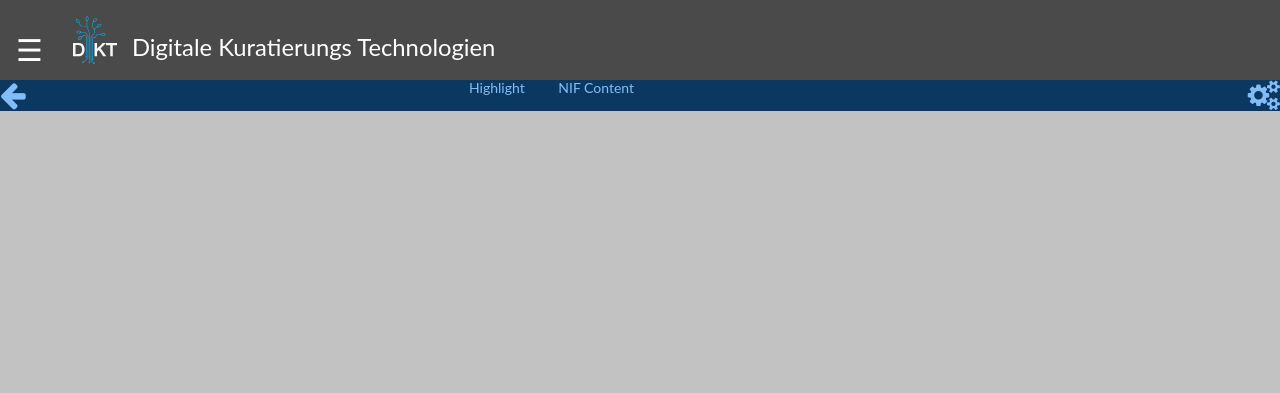
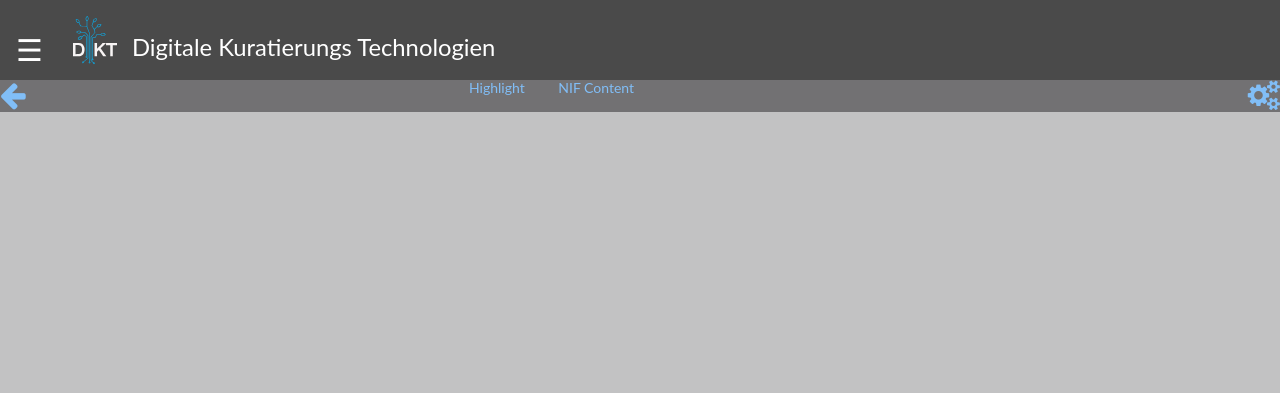
Before and after one commit to dkt-projekt/Forensic-Interface, a PHP site: page /documentDetail.php in a window 1280 px wide. Shown: the top 393 px of the page. Run offline with PHP 8.4, Linux system fonts and the light colour scheme; data that the repository does not hold is empty; some libraries are stand-ins or nearby versions; some web fonts are replaced.

Commit message:
impl color

```diff
--- a/forensic/documentDetail.php
+++ b/forensic/documentDetail.php
@@ -64,7 +64,7 @@ require_once("header.php");
 ?>
 
   <div class="row" style="margin:0;">
-    <div class="col-lg-12 col-md-12 col-sm-12" style="background-color:#0B3861;color:#81BEF7;">
+    <div class="col-lg-12 col-md-12 col-sm-12" style="background-color:#727173;color:#81BEF7;">
   <div class="row">
       <div class="pull-right" id="documentMenuList">
         <a href="documentConfiguration.php" id="documentConfiguration"><i class="fa fa-gears fa-3x" style="font-size:30px;cursor:pointer;color:#81BEF7"></i></a>
--- a/forensic/forensic.css
+++ b/forensic/forensic.css
@@ -48,10 +48,15 @@ body {
 .navbar-top-links li a {
     padding: 15px;
 
+}
 
+.row{
+
+    background-color: #727173;
+}
 
 /*    min-height: 110px;
-*/}
+*/
 
 .navbar-top-links .dropdown-menu li {
     display: block;
@@ -102,7 +107,7 @@ body {
     z-index: 1;
     top: 0;
     left: 0;
-    background-color: #111;
+    background-color: #323233;
     overflow-x: hidden;
     transition: 0.5s;
     padding-top: 60px;
@@ -111,8 +116,8 @@ body {
 .sidenav .sidebar-links a {
     padding: 8px 8px 8px 32px;
     text-decoration: none;
-    font-size: 25px;
-    color: #818181;
+    font-size: 100%;
+    color: #FFFFFF;
     display: block;
     transition: 0.3s
 }
@@ -137,7 +142,7 @@ body {
 }
 
 .sidenav a:hover, .offcanvas a:focus{
-    color: #f1f1f1;
+    color: #white;
 }
 
 .sidenav .closebtn {
--- a/forensic/newCollection.php
+++ b/forensic/newCollection.php
@@ -36,10 +36,10 @@ if($errormessage!=''){
 }
 ?>
 <div class="row" style="width:100%;margin:0">
-	<div class="col-lg-12 col-md-12 col-sm-12" style="width:100%;margin:0px;background-color:#0B3861;color:#81BEF7;">
+	<div class="col-lg-12 col-md-12 col-sm-12" style="width:100%;margin:0px;color:#81BEF7;background-color:#727173;">
 		<div class="row">
 			<div class="pull-right">
-				<a href="collectionConfiguration.php"><i class="fa fa-gears fa-3x" style="font-size:30px;cursor:pointer;color:#81BEF7"></i></a>
+				<a href="collectionConfiguration.php"><i class="fa fa-gears fa-3x" style="font-size:30px;cursor:pointer;color:#81BEF7;"></i></a>
 			</div>
 			<div class="pull-left">
 				<a href="collections.php"><i class="fa fa-arrow-left fa-3x" style="font-size:30px;cursor:pointer;color:#81BEF7;"></i></a>
--- a/forensic/sidebar.php
+++ b/forensic/sidebar.php
@@ -4,7 +4,7 @@
 <div id="mySidenav" class="sidenav">
 <div class="sidebar-links">
   <a href="javascript:void(0)" class="closebtn" onclick="closeNav()">&times;</a>
-      <span style="font-size:30px;cursor:pointer" onclick="openNavSub()">&#9776;</span>
+      <!-- <span style="font-size:30px;cursor:pointer" onclick="openNavSub()">&#9776;</span> -->
 
   <a href="index.php">Home</a>
   <a href="collections.php">Collections</a>
```
